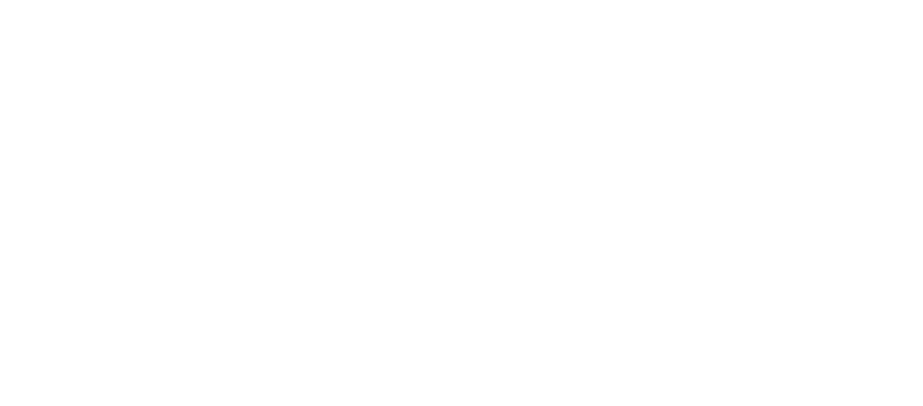
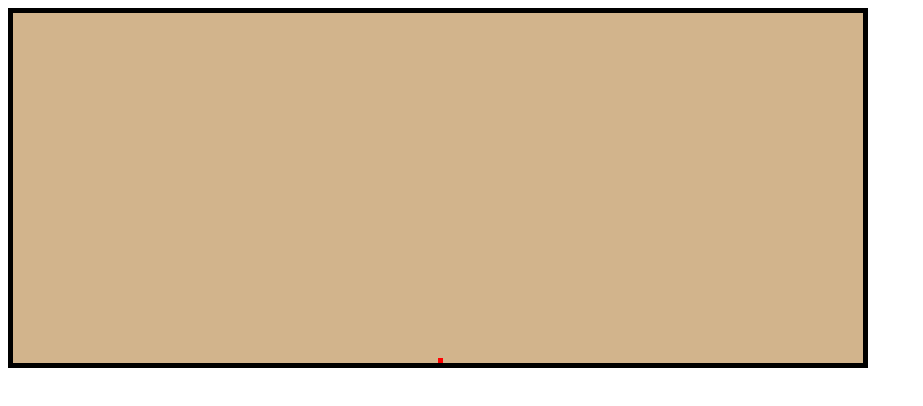
Before and after one commit to mapineda/pixl, a plain HTML site: page index.html in a window 1280 px wide. Shown: the whole page, without its empty margins (0-923 px from the left). Drawn offline with Linux system fonts and the light colour scheme.

Commit message:
finished first part of platformer

```diff
--- a/game.js
+++ b/game.js
@@ -0,0 +1,86 @@
+(function() {
+    var requestAnimationFrame = window.requestAnimationFrame || window.mozRequestAnimationFrame || window.webkitRequestAnimationFrame || window.msRequestAnimationFrame;
+    window.requestAnimationFrame = requestAnimationFrame;
+})();
+
+//define variables
+var canvas = document.getElementById('canvas'),
+	ctx = canvas.getContext('2d'),
+	width = 850,
+	height = 350,
+	player = {
+		x: width/2,
+		y: height - 5,
+		width: 5,
+		height: 5,
+		speed: 3,
+		velX: 0,
+		velY: 0,
+	},
+
+	keys = [],
+    friction = 0.8,
+    gravity = 0.2;
+
+canvas.width = width;
+canvas.height = height;
+
+//draw player (small read box)
+function update(){
+  // check keys
+    if (keys[38] || keys[32]) {
+        // up arrow or space
+      if(!player.jumping){
+       player.jumping = true;
+       player.velY = -player.speed*2;
+      }
+    }
+    if (keys[39]) {
+        // right arrow
+        if (player.velX < player.speed) {
+            player.velX++;
+         }
+    }
+    if (keys[37]) {
+        // left arrow
+        if (player.velX > -player.speed) {
+            player.velX--;
+        }
+    }
+
+    player.velX *= friction;
+
+    player.velY += gravity;
+
+    player.x += player.velX;
+    player.y += player.velY;
+
+    if (player.x >= width-player.width) {
+        player.x = width-player.width;
+    } else if (player.x <= 0) {
+        player.x = 0;
+    }
+
+    if(player.y >= height-player.height){
+        player.y = height - player.height;
+        player.jumping = false;
+    }
+
+  ctx.clearRect(0,0,width,height);
+  ctx.fillStyle = "red";
+  ctx.fillRect(player.x, player.y, player.width, player.height);
+
+  requestAnimationFrame(update);
+}
+
+document.body.addEventListener("keydown", function(e) {
+    keys[e.keyCode] = true;
+});
+
+document.body.addEventListener("keyup", function(e) {
+    keys[e.keyCode] = false;
+});
+
+window.addEventListener("load",function(){
+    update();
+});
--- a/index.html
+++ b/index.html
@@ -3,6 +3,7 @@
 	<head>
 		<meta charset="UTF-8">
 		<title>Pixl</title>
+		<link rel="stylesheet" type="text/css" href="style.css">
 	</head>
 
 	<body>
--- a/style.css
+++ b/style.css
@@ -1,3 +1,9 @@
-canvas {
-	border:1px solid #000,
+html {
+	box-sizing: border-box;
+
 }
+
+#canvas {
+	background: tan;
+	border:5px solid #000,
+}
```
